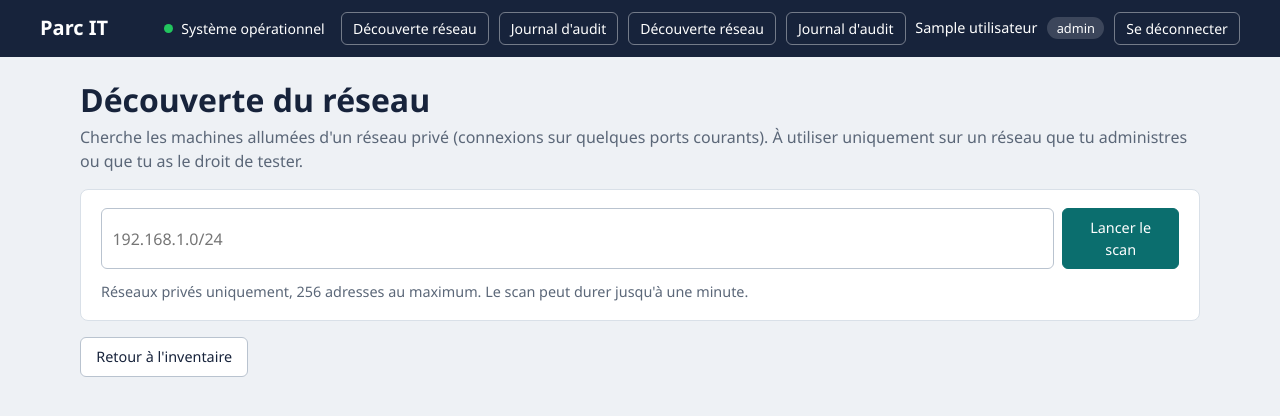
After one commit to ibtissamemeghraoui/parc-it-devops, a Flask app: page /decouverte in a window 1280 px wide. The commit adds this page. Shown: the top 416 px of the page. Run offline with Flask 3, Linux system fonts and the light colour scheme; the visitor is signed in with stand-in values (Sample User, id 1); tables that the repository leaves empty hold one stand-in row (values such as "Sample post").

Commit message:
Découverte automatique du réseau

```diff
--- a/app/app.py
+++ b/app/app.py
@@ -25,6 +25,7 @@ from sqlalchemy.exc import IntegrityError
 from werkzeug.middleware.proxy_fix import ProxyFix
 from werkzeug.security import check_password_hash, generate_password_hash
 
+import decouverte
 db = SQLAlchemy()
 
 STATUTS = ("en stock", "affecté", "en panne")
@@ -535,6 +536,65 @@ def create_app(config=None):
         db.session.commit()
         return "", 204
 
+        # ---------- Découverte du réseau ----------
+    @app.route("/decouverte", methods=["GET", "POST"])
+    @exiger("admin")
+    def decouverte_page():
+        reseau_texte = request.form.get("reseau", "").strip()
+        resultats, erreur, statut_http = None, None, 200
+        if request.method == "POST":
+            try:
+                reseau = decouverte.valider_reseau(reseau_texte)
+                resultats = decouverte.scanner_reseau(reseau)
+            except decouverte.ReseauInvalide as e:
+                erreur, statut_http = str(e), 400
+            except decouverte.ScanEnCours as e:
+                erreur, statut_http = str(e), 429
+            else:
+                journaliser("scan réseau", f"{reseau} : {len(resultats)} machine(s)")
+                db.session.commit()
+                connus = {
+                    e.numero_serie
+                    for e in Equipement.query.filter(Equipement.numero_serie.like("IP-%"))
+                }
+                for machine in resultats:
+                    machine["connu"] = f"IP-{machine['ip']}" in connus
+        page = render_template(
+            "decouverte.html",
+            reseau=reseau_texte,
+            resultats=resultats,
+            erreur=erreur,
+            noms=decouverte.PORTS,
+        )
+        return page, statut_http
+
+    @app.post("/decouverte/ajouter")
+    @exiger("admin")
+    def decouverte_ajouter():
+        nom = request.form.get("nom", "").strip()[:100]
+        try:
+            reseau = decouverte.valider_reseau(request.form.get("ip", ""))
+        except decouverte.ReseauInvalide:
+            abort(400)
+        if reseau.num_addresses != 1:
+            abort(400)
+        ip = str(reseau.network_address)
+        db.session.add(
+            Equipement(
+                nom=nom or f"Machine {ip}",
+                type="Découvert",
+                numero_serie=f"IP-{ip}",
+                statut="en stock",
+            )
+        )
+        journaliser("ajout", f"{nom or ip} (IP-{ip}) depuis la découverte réseau")
+        try:
+            db.session.commit()
+        except IntegrityError:
+            db.session.rollback()
+            return redirect(url_for("index", msg="doublon"))
+        return redirect(url_for("index", msg="ajoute"))
+
     # ---------- Journal d'audit ----------
     @app.get("/audit")
     @exiger("admin")
--- /dev/null
+++ b/app/decouverte.py
@@ -0,0 +1,96 @@
+"""Découverte des machines d'un réseau local, sans outil externe.
+
+Pour chaque adresse, on tente une connexion TCP sur quelques ports courants. Un port
+ouvert, ou un refus de connexion, prouve qu'une machine répond. Une machine dont le
+pare-feu ignore tout (aucune réponse) n'est pas détectée : c'est une limite de la méthode.
+"""
+
+import ipaddress
+import socket
+import threading
+from concurrent.futures import ThreadPoolExecutor
+
+PORTS = {
+    22: "SSH",
+    80: "HTTP",
+    139: "NetBIOS",
+    443: "HTTPS",
+    445: "SMB",
+    3389: "RDP",
+    8080: "HTTP-alt",
+}
+MAX_ADRESSES = 256
+DELAI = 0.5  # secondes d'attente par connexion
+VERROU = threading.Lock()  # un seul scan à la fois (par processus)
+
+
+class ReseauInvalide(ValueError):
+    """Le réseau demandé est refusé (format, public, trop grand…)."""
+
+
+class ScanEnCours(RuntimeError):
+    """Un autre scan est déjà en train de tourner."""
+
+
+def valider_reseau(texte):
+    """Accepte un réseau IPv4 privé d'au plus 256 adresses, sinon lève ReseauInvalide."""
+    try:
+        reseau = ipaddress.ip_network(texte.strip(), strict=False)
+    except ValueError:
+        raise ReseauInvalide("Réseau invalide : écris par exemple 192.168.1.0/24.") from None
+    if reseau.version != 4:
+        raise ReseauInvalide("Seuls les réseaux IPv4 sont acceptés.")
+    if (
+        not reseau.is_private
+        or reseau.is_loopback
+        or reseau.is_link_local
+        or reseau.is_multicast
+        or reseau.is_unspecified
+    ):
+        raise ReseauInvalide(
+            "Seuls les réseaux privés (192.168.x.x, 10.x.x.x, 172.16 à 31.x.x) sont acceptés."
+        )
+    if reseau.num_addresses > MAX_ADRESSES:
+        raise ReseauInvalide(f"Réseau trop grand : {MAX_ADRESSES} adresses au maximum (un /24).")
+    return reseau
+
+
+def scanner_hote(ip, ports=tuple(PORTS), delai=DELAI):
+    """Teste les ports d'une adresse. Renvoie (machine_presente, ports_ouverts)."""
+    presente, ouverts = False, []
+    for port in ports:
+        try:
+            with socket.create_connection((ip, port), timeout=delai):
+                presente = True
+                ouverts.append(port)
+        except ConnectionRefusedError:
+            presente = True
+        except OSError:
+            pass
+    return presente, ouverts
+
+
+def nom_machine(ip):
+    """Nom de la machine par DNS inverse, ou None s'il n'est pas connu."""
+    try:
+        return socket.gethostbyaddr(ip)[0][:100]
+    except OSError:
+        return None
+
+
+def scanner_reseau(reseau):
+    """Scanne un réseau déjà validé. Renvoie la liste des machines trouvées, triée par IP."""
+    if not VERROU.acquire(blocking=False):
+        raise ScanEnCours("Un scan est déjà en cours : réessaie dans quelques secondes.")
+    try:
+        adresses = [str(h) for h in reseau.hosts()]
+
+        def sonder(ip):
+            presente, ports = scanner_hote(ip)
+            return {"ip": ip, "nom": nom_machine(ip), "ports": ports} if presente else None
+
+        with ThreadPoolExecutor(max_workers=64) as pool:
+            trouvees = [m for m in pool.map(sonder, adresses) if m]
+        return sorted(trouvees, key=lambda m: ipaddress.ip_address(m["ip"]))
+    finally:
+        VERROU.release()
--- a/app/templates/base.html
+++ b/app/templates/base.html
@@ -83,7 +83,7 @@
     <span class="etat {{ 'ok' if base_ok else 'ko' }}">{{ 'Système opérationnel' if base_ok else 'Base de données indisponible' }}</span>
     {% if utilisateur %}
     <div class="compte">
-      {% if utilisateur.role == 'admin' %}<a class="lien" href="{{ url_for('audit') }}">Journal d'audit</a>{% endif %}
+    {% if utilisateur.role == 'admin' %}<a class="lien" href="{{ url_for('decouverte_page') }}">Découverte réseau</a><a class="lien" href="{{ url_for('audit') }}">Journal d'audit</a>{% endif %}{% if utilisateur.role == 'admin' %}<a class="lien" href="{{ url_for('decouverte_page') }}">Découverte réseau</a><a class="lien" href="{{ url_for('audit') }}">Journal d'audit</a>{% endif %}
       <span>{{ utilisateur.nom_utilisateur }}</span>
       <span class="role">{{ utilisateur.role }}</span>
       <form method="post" action="{{ url_for('logout') }}"><button class="lien" type="submit">Se déconnecter</button></form>
--- /dev/null
+++ b/app/templates/decouverte.html
@@ -0,0 +1,54 @@
+{% extends "base.html" %}
+{% block titre %}Découverte du réseau – Parc IT{% endblock %}
+{% block contenu %}
+<h1>Découverte du réseau</h1>
+<p class="doux" style="margin:.4rem 0 1rem">Cherche les machines allumées d'un réseau privé (connexions sur quelques ports courants). À utiliser uniquement sur un réseau que tu administres ou que tu as le droit de tester.</p>
+
+<form class="carte" method="post" action="{{ url_for('decouverte_page') }}">
+  <div class="recherche">
+    <input name="reseau" value="{{ reseau }}" placeholder="192.168.1.0/24" required aria-label="Réseau à scanner">
+    <button class="btn" type="submit">Lancer le scan</button>
+  </div>
+  <p class="doux" style="margin:.75rem 0 0;font-size:.9rem">Réseaux privés uniquement, 256 adresses au maximum. Le scan peut durer jusqu'à une minute.</p>
+</form>
+
+{% if erreur %}<p class="avis erreur" role="alert" style="margin-top:1rem">{{ erreur }}</p>{% endif %}
+
+{% if resultats is not none %}
+<h2 style="margin:1.5rem 0 .75rem">{{ resultats|length }} machine(s) trouvée(s)</h2>
+{% if resultats %}
+<div class="tableau">
+  <table>
+    <thead>
+      <tr><th>Adresse IP</th><th>Nom</th><th>Ports ouverts</th><th>Inventaire</th></tr>
+    </thead>
+    <tbody>
+      {% for m in resultats %}
+      <tr>
+        <td><span class="serie">{{ m.ip }}</span></td>
+        <td>{% if m.nom %}{{ m.nom }}{% else %}<span class="doux">Inconnu</span>{% endif %}</td>
+        <td>
+          {% for p in m.ports %}<span class="serie">{{ p }} {{ noms.get(p, '') }}</span> {% else %}<span class="doux">Aucun (la machine répond)</span>{% endfor %}
+        </td>
+        <td>
+          {% if m.connu %}
+          <span class="doux">Déjà dans l'inventaire</span>
+          {% else %}
+          <form method="post" action="{{ url_for('decouverte_ajouter') }}" style="margin:0">
+            <input type="hidden" name="ip" value="{{ m.ip }}">
+            <input type="hidden" name="nom" value="{{ m.nom or '' }}">
+            <button class="btn neutre petit" type="submit">Ajouter à l'inventaire</button>
+          </form>
+          {% endif %}
+        </td>
+      </tr>
+      {% endfor %}
+    </tbody>
+  </table>
+</div>
+{% else %}
+<div class="carte vide">Aucune machine n'a répondu. Une machine dont le pare-feu ignore tout n'est pas détectée.</div>
+{% endif %}
+{% endif %}
+<p style="margin-top:1rem"><a class="btn neutre" href="{{ url_for('index') }}">Retour à l'inventaire</a></p>
+{% endblock %}
```
Also changed, not shown: app/tests/test_app.py (+103 -2 lines).
